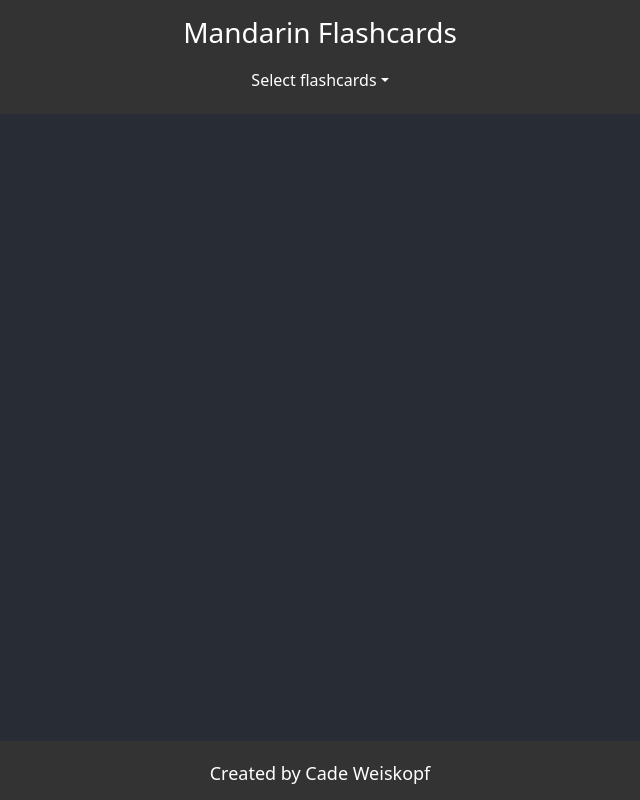
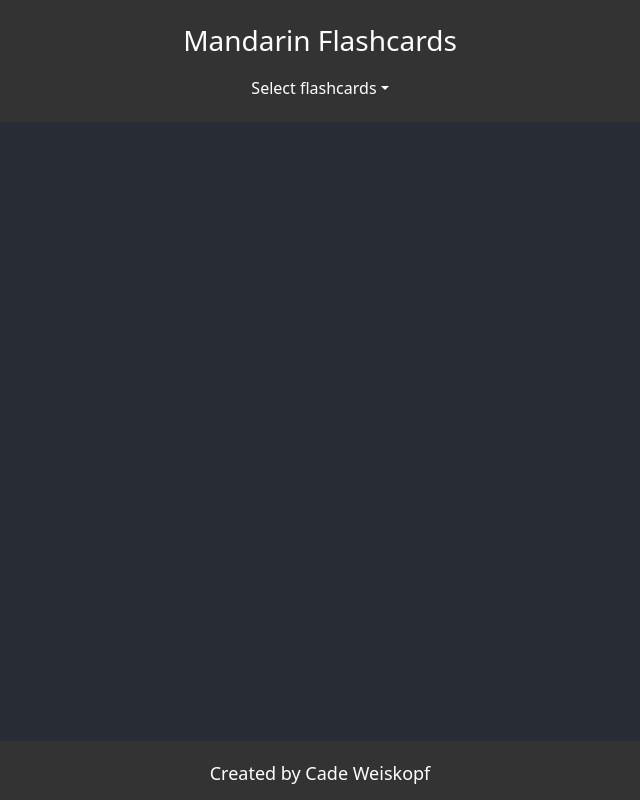
Before and after one commit to CadeWeiskopf/Mandarin-Flashcard-Study-App, a React (Create React App) app: page / in a window 1280 px wide. Shown: the whole page, without its empty margins (320-960 px from the left). Built offline with nearby package versions, Linux system fonts and the light colour scheme.

Commit message:
fix header

```diff
--- a/src/App.css
+++ b/src/App.css
@@ -90,3 +90,7 @@
 .hanzi {
   font-size: calc(2rem + 2vw);
 }
+
+.app-name-header {
+  margin-top: 0.5rem;
+}
--- a/src/App.tsx
+++ b/src/App.tsx
@@ -14,7 +14,7 @@ function App() {
   return (
     <div className="App">
       <header>
-        <h3>Mandarin Flashcards</h3>
+        <h3 className="app-name-header">Mandarin Flashcards</h3>
         <Dropdown
           onSelect={(e) => {
             if (e === "set1") {
--- a/src/index.css
+++ b/src/index.css
@@ -13,10 +13,9 @@ code {
 }
 
 header {
-  grid-template-columns: 1fr;
-  grid-row: 1;
-  grid-column: 1;
-  grid-column-gap: 1rem;
+  display: flex;
+  flex-direction: column;
+  justify-content: center;
   background-color: #333;
   color: white;
   padding: 1rem;
```
